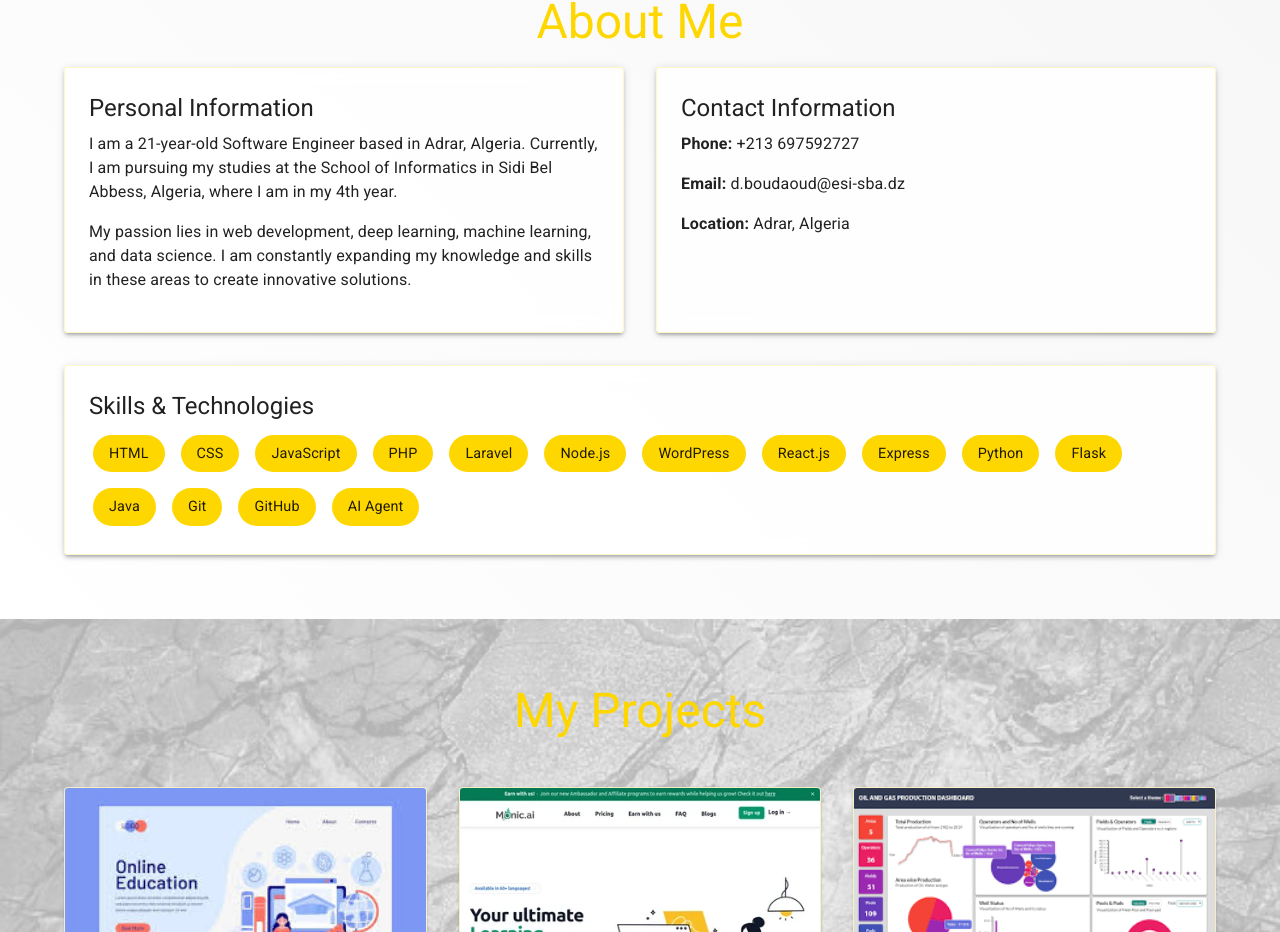
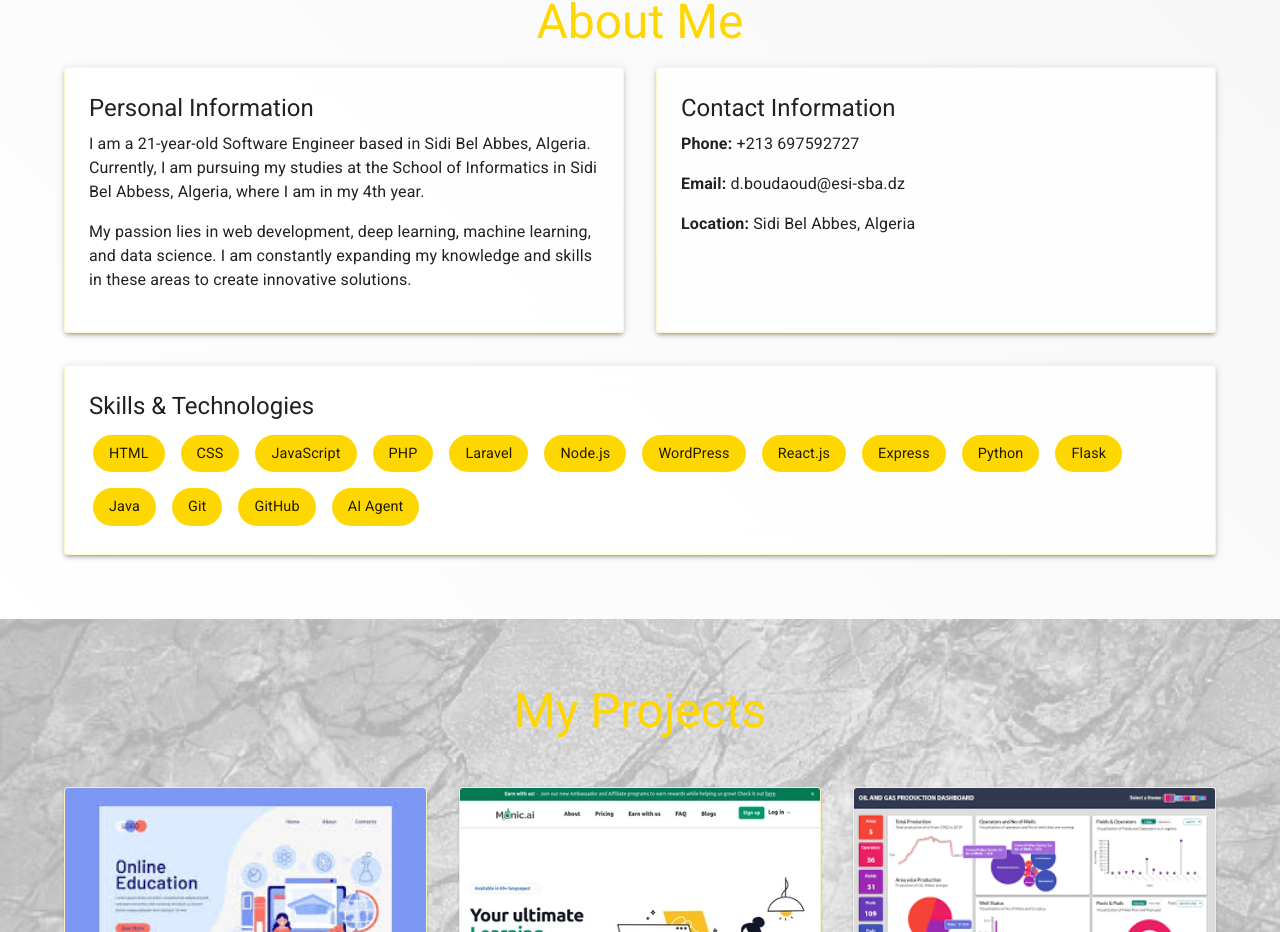
Before and after one commit to Djaberboudaoud/Profile, a React (Create React App) app: page / in a window 1280 px wide. Shown: the part 935-1867 px from the top of the page. Built offline with nearby package versions, Linux system fonts and the light colour scheme.

Commit message:
Update About.js

```diff
--- a/src/components/About.js
+++ b/src/components/About.js
@@ -40,7 +40,7 @@ const About = () => {
               Personal Information
             </Typography>
             <Typography paragraph>
-              I am a 21-year-old Software Engineer based in Adrar, Algeria. Currently, I am pursuing my studies at the School of Informatics in Sidi Bel Abbess, Algeria, where I am in my 4th year.
+              I am a 21-year-old Software Engineer based in Sidi Bel Abbes, Algeria. Currently, I am pursuing my studies at the School of Informatics in Sidi Bel Abbess, Algeria, where I am in my 4th year.
             </Typography>
             <Typography paragraph>
               My passion lies in web development, deep learning, machine learning, and data science. I am constantly expanding my knowledge and skills in these areas to create innovative solutions.
@@ -60,7 +60,7 @@ const About = () => {
               <strong>Email:</strong> d.boudaoud@esi-sba.dz
             </Typography>
             <Typography paragraph>
-              <strong>Location:</strong> Adrar, Algeria
+              <strong>Location:</strong> Sidi Bel Abbes, Algeria
             </Typography>
           </StyledPaper>
         </Grid>
```
